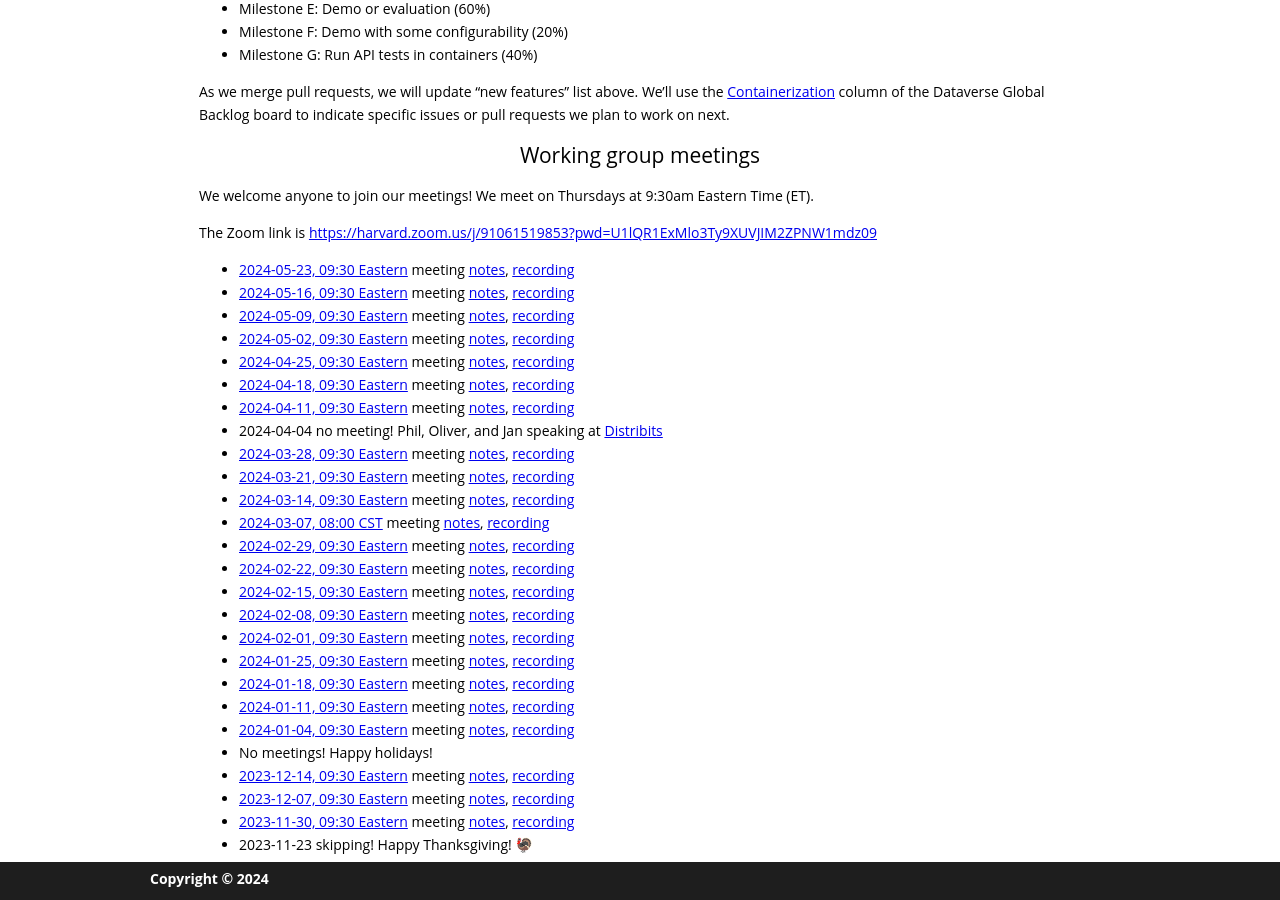
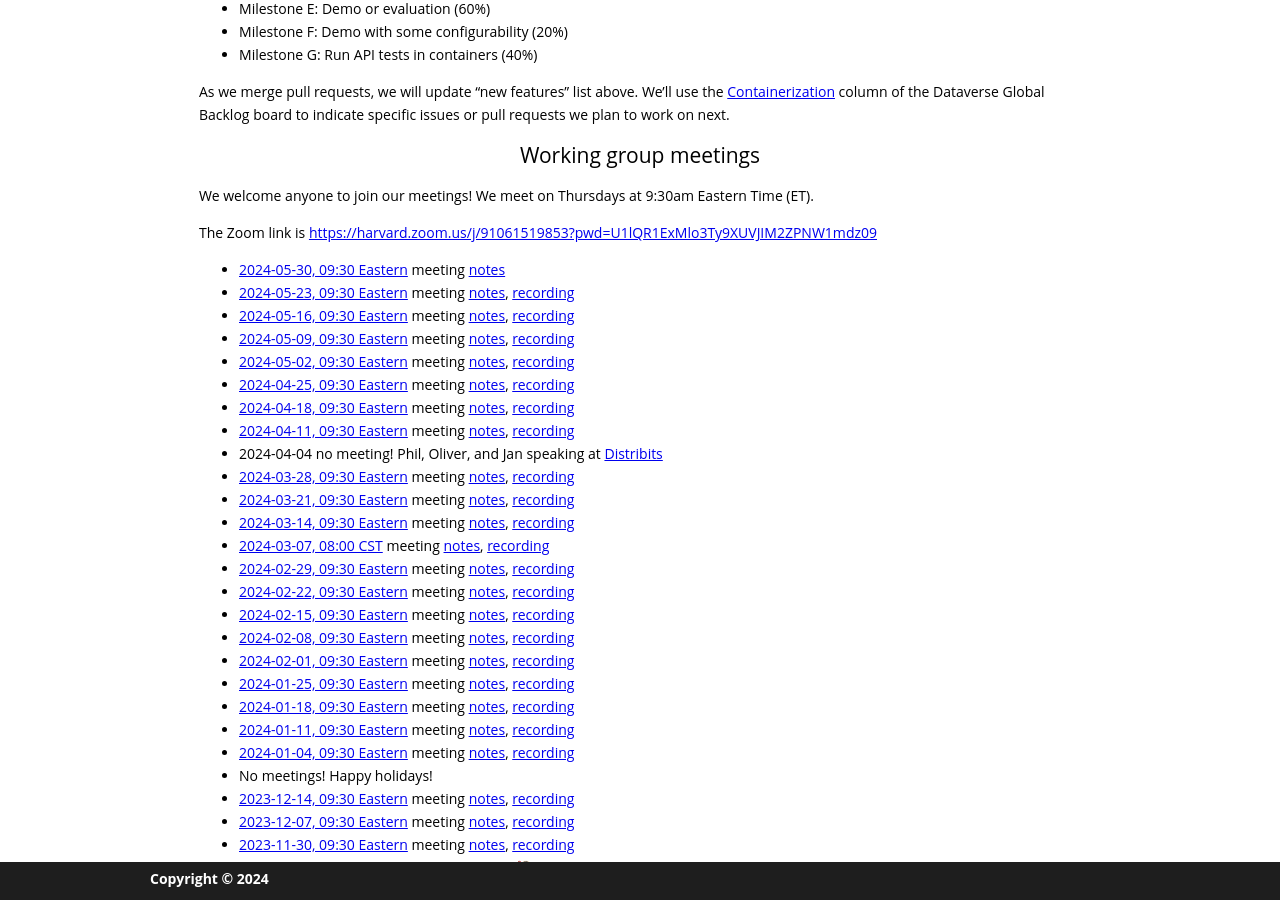
Before and after one commit to gdcc/ct.gdcc.io, a Jekyll site: the page built from index.md, in a window 1280 px wide and 900 px high, scrolled down 1703 px. Built offline with Jekyll 4.4.1, drawn with Linux system fonts in a browser that asks for light colours; our own code applies the rules of GitHub Pages for plain Markdown files.

Commit message:
add next meeting

```diff
--- a/index.md
+++ b/index.md
@@ -62,6 +62,7 @@ We welcome anyone to join our meetings! We meet on Thursdays at 9:30am Eastern T
 
 The Zoom link is <https://harvard.zoom.us/j/91061519853?pwd=U1lQR1ExMlo3Ty9XUVJIM2ZPNW1mdz09>
 
+- [2024-05-30, 09:30 Eastern](https://time.is/compare/0930_30_May_2024_in_Boston) meeting [notes](https://docs.google.com/document/d/19CQxfgsRKWnR7pCG4Dxq3QAiW6A0gG1Azpvm6VXejVE/edit?usp=sharing)
 - [2024-05-23, 09:30 Eastern](https://time.is/compare/0930_23_May_2024_in_Boston) meeting [notes](https://docs.google.com/document/d/18pof1XM-5yj-yHEk4yDGmjdumdeWX4bEPkKra8Khet8/edit?usp=sharing), [recording](https://harvard.zoom.us/rec/share/SizunTfYpKAqfNQhm7e6DEn-HH_vXHmCgKzOwEepseesvwfY_EGb7TaHkjw9GnXE.t70tf-cf3kvJw061)
 - [2024-05-16, 09:30 Eastern](https://time.is/compare/0930_16_May_2024_in_Boston) meeting [notes](https://docs.google.com/document/d/19GKkt5l-2rjdmb8NrCsprp68eLe-QvHpdpmCbhyd4Y4/edit?usp=sharing), [recording](https://harvard.zoom.us/rec/share/8cpmRi3PaPMywDVGOoTo8ufgWJNCojvj7y5QLc5dgbBhY7mCQ5ioj80U1iqV5waQ.q1rhw0Uy1SlPoWZq)
 - [2024-05-09, 09:30 Eastern](https://time.is/compare/0930_9_May_2024_in_Boston) meeting [notes](https://docs.google.com/document/d/1RJttpY_rlDdOQkWcekQXNIhqo0AfTv-fdivWJjiakDQ/edit?usp=sharing), [recording](https://harvard.zoom.us/rec/share/moRiBactQx1G6L3y0Kl_uBm4BFFqgZuexuWW9diKKLgEGdeOGEa2MTfWg1GuK9LN.7lAJK6He2_D7VvvZ)
```
